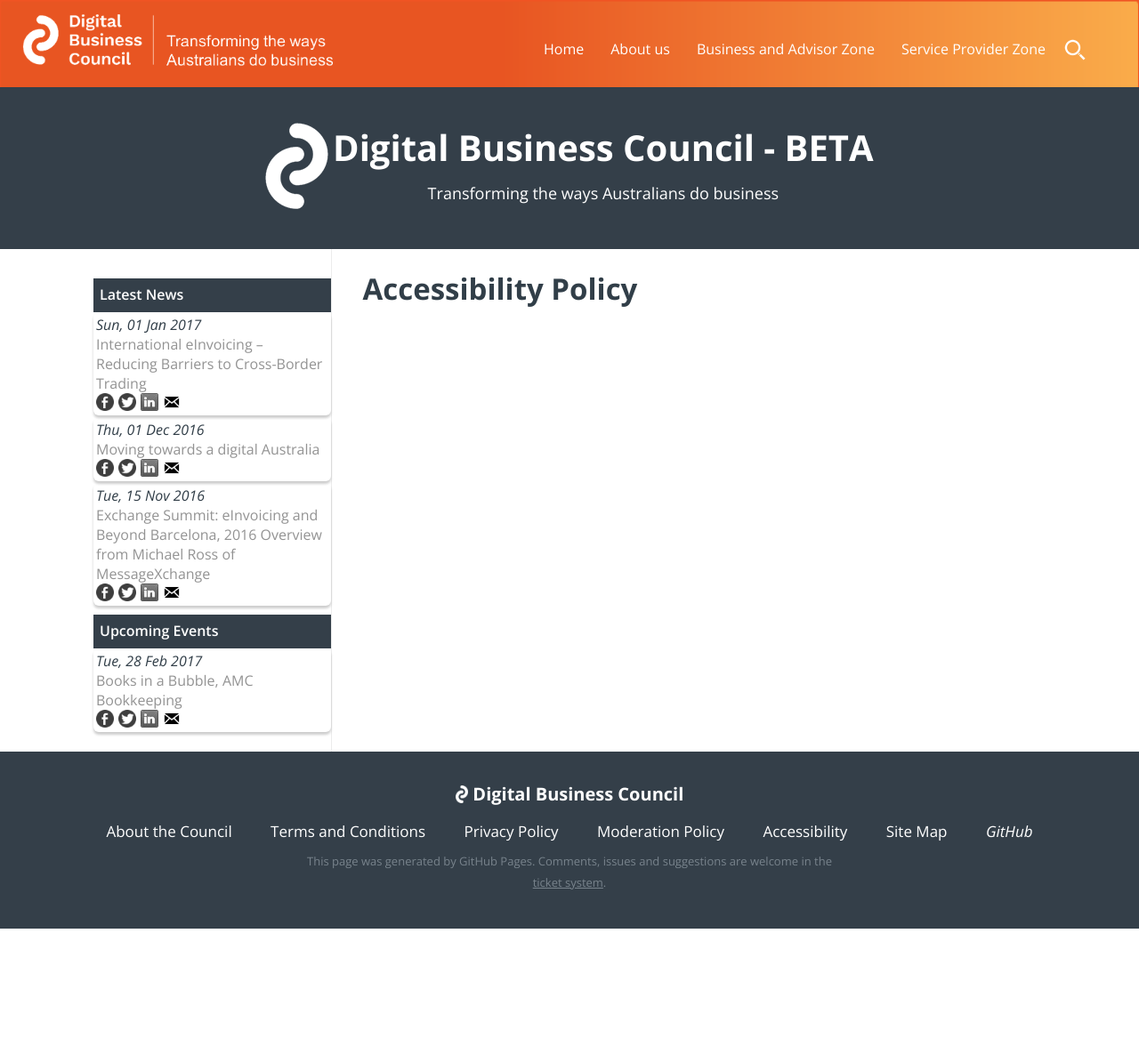
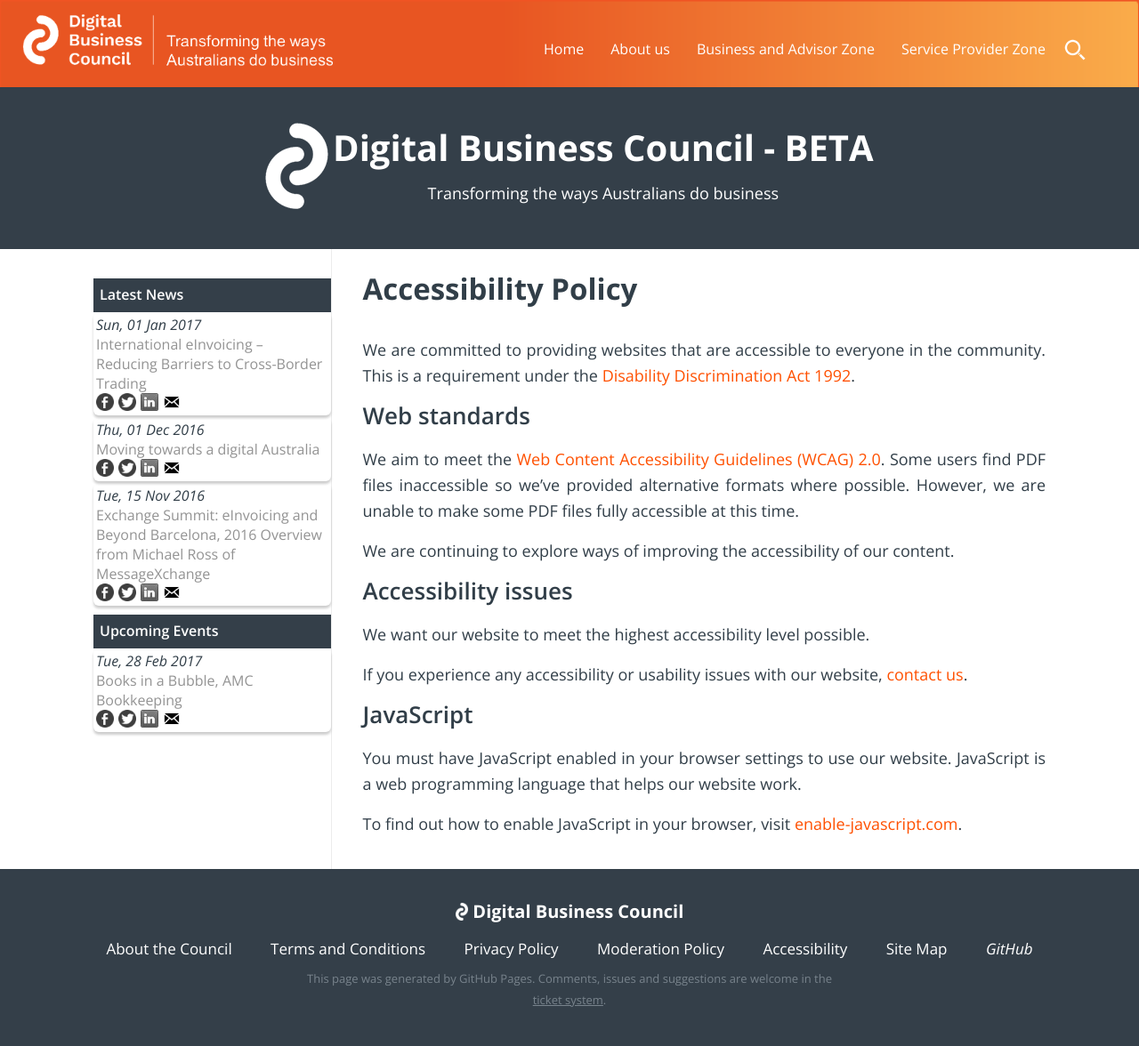
Before and after one commit to Digital-Business-Council/Digital-Business-Council.github.io, a Jekyll site: the page built from pages/policies/accessibility.md, in a window 1280 px wide. Shown: the whole page at 89% size. Built offline with Jekyll 4.4.1, drawn with Linux system fonts in a browser that asks for light colours; before the commit the page ends 1044 px from its top, so only the background shows below that.

Commit message:
Update accessibility.md

```diff
--- a/pages/policies/accessibility.md
+++ b/pages/policies/accessibility.md
@@ -5,3 +5,23 @@
 ---
 
 # Accessibility Policy
+
+We are committed to providing websites that are accessible to everyone in the community. This is a requirement under the [Disability Discrimination Act 1992](http://www.comlaw.gov.au/Series/C2004A04426).
+
+## Web standards
+
+We aim to meet the [Web Content Accessibility Guidelines (WCAG) 2.0](http://www.w3.org/TR/WCAG/). Some users find PDF files inaccessible so we've provided alternative formats where possible. However, we are unable to make some PDF files fully accessible at this time.
+
+We are continuing to explore ways of improving the accessibility of our content.
+
+## Accessibility issues
+
+We want our website to meet the highest accessibility level possible.
+
+If you experience any accessibility or usability issues with our website, [contact us](mailto:contact@digitalbusinesscouncil.com.au).
+
+## JavaScript
+
+You must have JavaScript enabled in your browser settings to use our website. JavaScript is a web programming language that helps our website work.
+
+To find out how to enable JavaScript in your browser, visit [enable-javascript.com](http://enable-javascript.com/).
```
